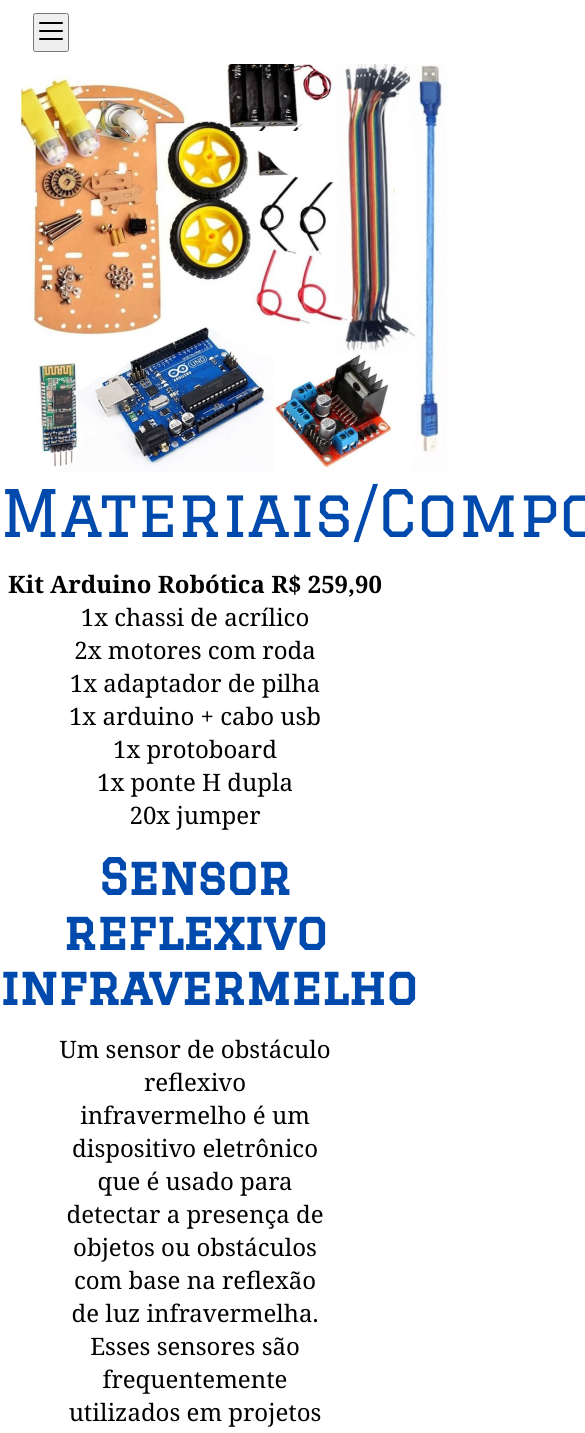
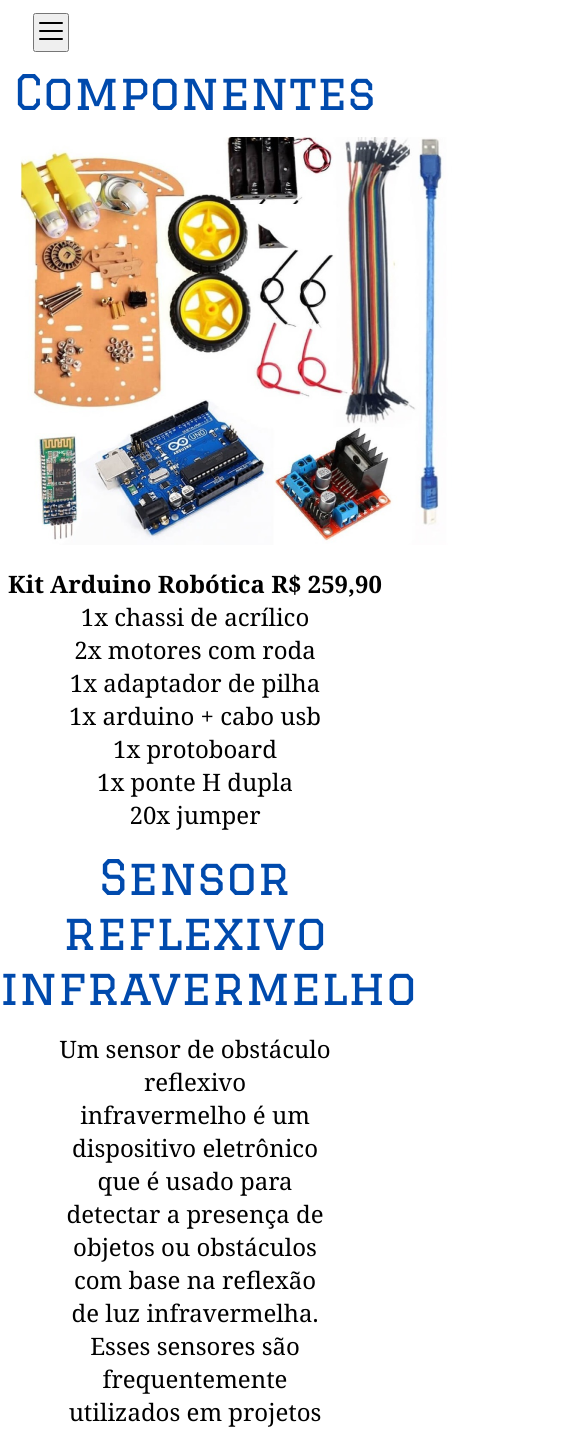
Before and after one commit to EmilyMFerreira/tccg, a React (Vite) app: page /componentes in a window 390 px wide. Shown: the top 1433 px of the page, 585 px wide, since content can reach past the window. Built offline with nearby package versions, Linux system fonts and the light colour scheme.

Commit message:
responsividade

```diff
--- a/src/Header/index.css
+++ b/src/Header/index.css
@@ -23,6 +23,7 @@
     flex-direction: column;
     font-size: 40px;
      padding: 1rem;
+     background: #004AAD;
 }
 
 .menu.close {
@@ -38,7 +39,8 @@
     text-decoration: none;
     font-size: 1.1rem;
     color: white;
-    height: 1.5rem;
+    height: 2rem;
+    background: #004AAD;
 
 }
 
--- a/src/paginas/componentes.jsx
+++ b/src/paginas/componentes.jsx
@@ -9,15 +9,15 @@ function Componentes() {
       <>
 
 
+<div className="titulo">
+   <h1> Componentes</h1>
+</div>
+
+<br />
 <div className="compimg">
     <img src={componentes} alt="" />
 </div>
 
-
-
-<div id="material">
-    <h1>Materiais/Componentes:</h1>
-    </div>
     <br />
 
 <div className="comp">
--- a/src/paginas/css/comp.css
+++ b/src/paginas/css/comp.css
@@ -1,19 +1,9 @@
-.material h1{
-    color: #004AAD;
-   font-family: Georgia, 'Times New Roman', Times, serif;
-    font-size: 1.5rem;
-    font-weight: 400;
-    text-align: center;
-   }
-
-
-.kit{
-    color: #004AAD;
+.titulo{
+  color: #004AAD;
   text-align: center;
   font-family: Graduate;
   font-size: 2rem;
-  font-weight: 400;
-}
+   }
 
 
    .comp{
@@ -25,11 +15,11 @@
 
    }
 
-   .sensor{
+   .sensor h2{
   color: #004AAD;
   text-align: center;
   font-family: Graduate;
-  font-size: 2rem;
+  font-size: 3rem;
   font-weight: 400;
 
    }
--- a/src/paginas/css/funcio.css
+++ b/src/paginas/css/funcio.css
@@ -2,7 +2,7 @@
 h1 {
     color: #004AAD;
 font-family: Graduate;
-font-size: 4rem;
+font-size: 3rem;
 font-style: normal;
 font-weight: 400;
 line-height: normal;
```
